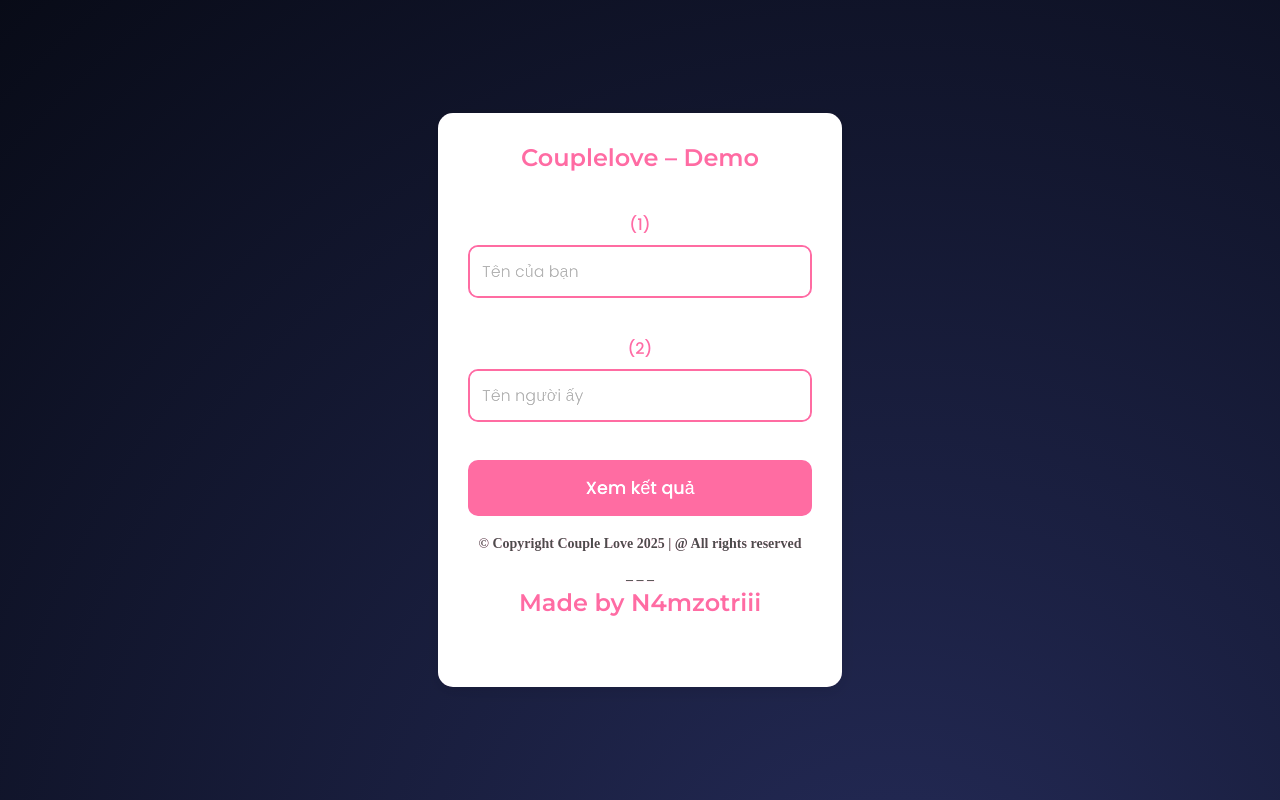
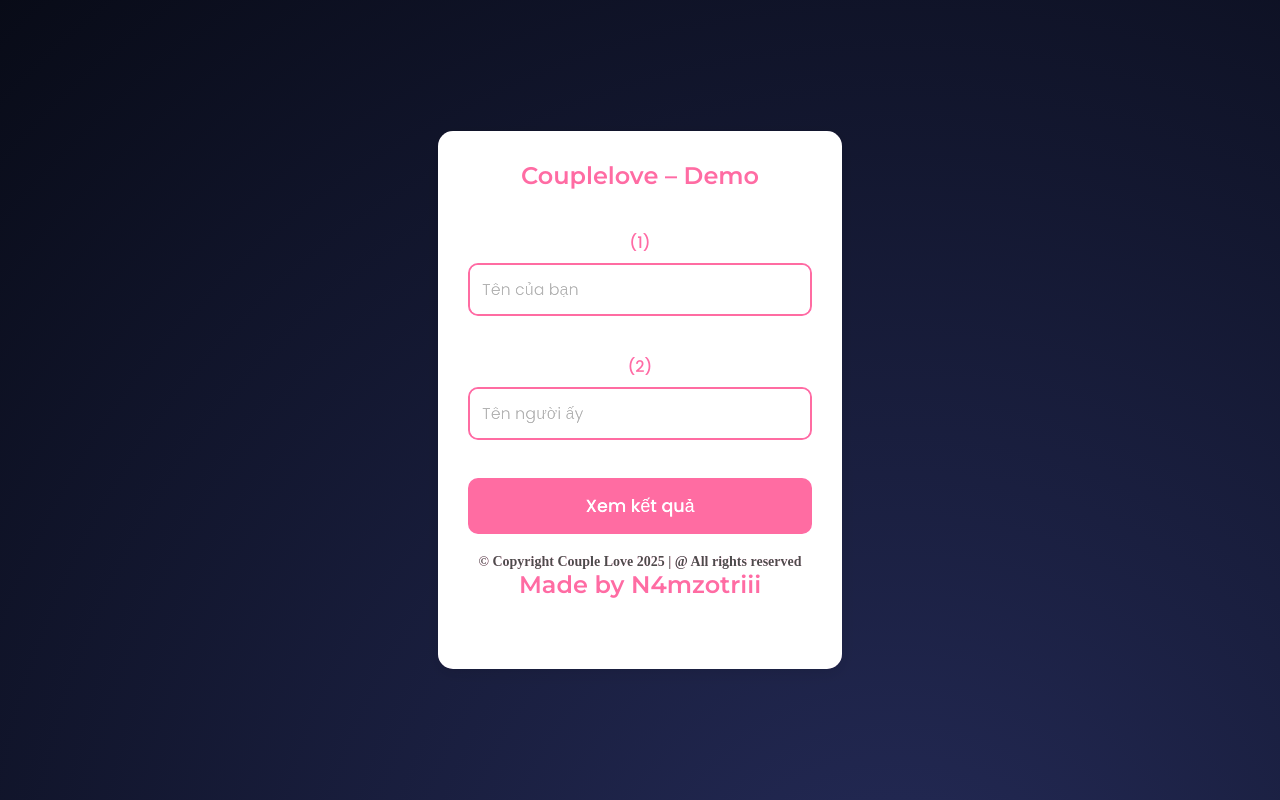
Before and after one commit to N4mtapdev/couplelove.vn, a plain HTML site: page cd.html in a window 1280 px wide. Drawn offline with Linux system fonts and the light colour scheme.

Commit message:
Update cd.html

```diff
--- a/cd.html
+++ b/cd.html
@@ -109,7 +109,7 @@
 
             <button type="submit">Xem kết quả</button>
             <h4>© Copyright Couple Love 2025 | @ All rights reserved</h4>
-            <h4>– – –<h4>
+            <h4> </h4>
             <h2 class="STARDUST3">Made by N4mzotriii</h2>
         </form>
     </div>
```
